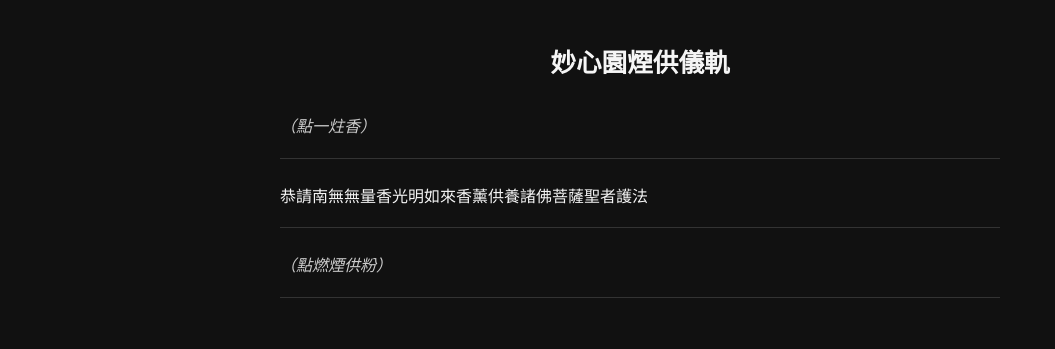
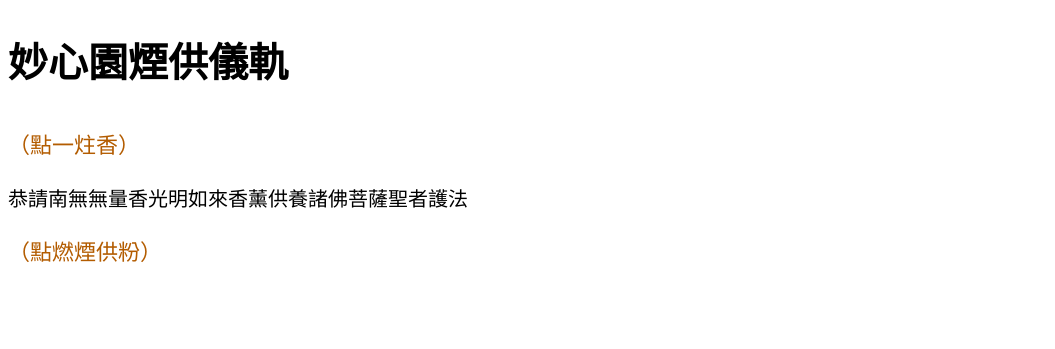
Before and after one commit to bravitiamo/vajra-web, a plain HTML site: page index.html in a window 1280 px wide. Shown: the whole page, without its empty margins (0-1055 px from the left). Drawn offline with Linux system fonts and the light colour scheme.

Commit message:
Revise CSS styles in index.html
Updated styles for body, action, recitation, and repeat classes.

```diff
--- a/index.html
+++ b/index.html
@@ -6,27 +6,29 @@
   <meta name="viewport" content="width=device-width, initial-scale=1.0" />
 <style>
   body {
-      font-family: "Noto Serif TC", serif;
-      background: #111;
-      color: #f5f5f5;
+    font-family: -apple-system, BlinkMacSystemFont, "Segoe UI",
+                 "Noto Sans TC", "PingFang TC", sans-serif;
+    font-size: 20px;
     line-height: 1.8;
-      padding: 1.5em;
-      max-width: 720px;
-      margin: auto;
+    background-color: #ffffff;
+    color: #000000;
   }
-    h1 {
-      text-align: center;
-      font-size: 1.6em;
-      margin-bottom: 1em;
+
+  .action {
+    font-size: 22px;
+    color: #b35c00;
+    margin: 16px 0;
   }
-    .step {
-      margin-bottom: 1.5em;
-      padding-bottom: 1em;
-      border-bottom: 1px solid #333;
+
+  .recitation {
+    font-size: 22px;
+    margin: 10px 0;
   }
-    .action {
-      color: #ccc;
-      font-style: italic;
+
+  .repeat {
+    font-size: 18px;
+    color: #2a6fb3;
+    margin-top: 6px;
   }
 </style>
 </head>
```
Lines whose indentation alone changed are shown as unchanged.
